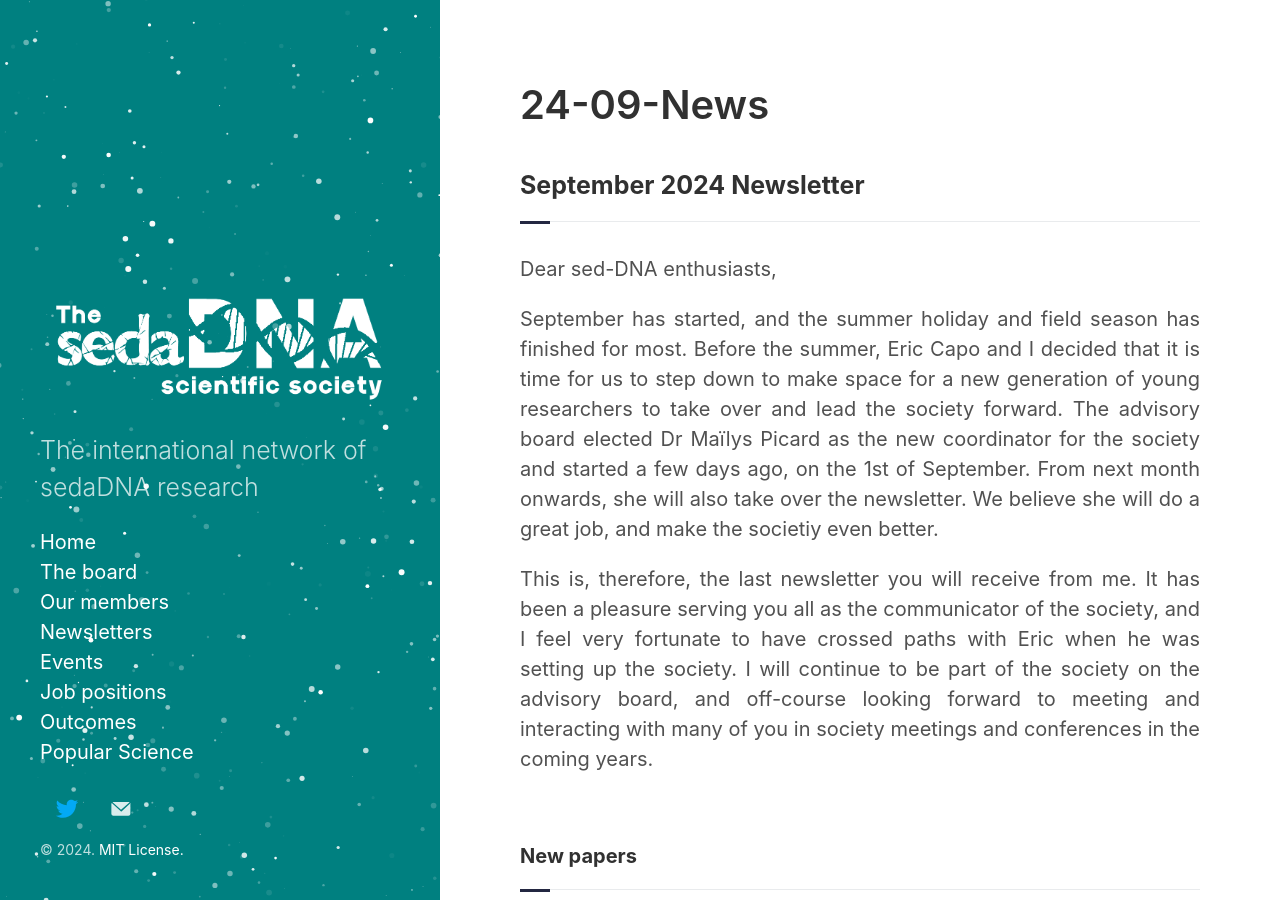
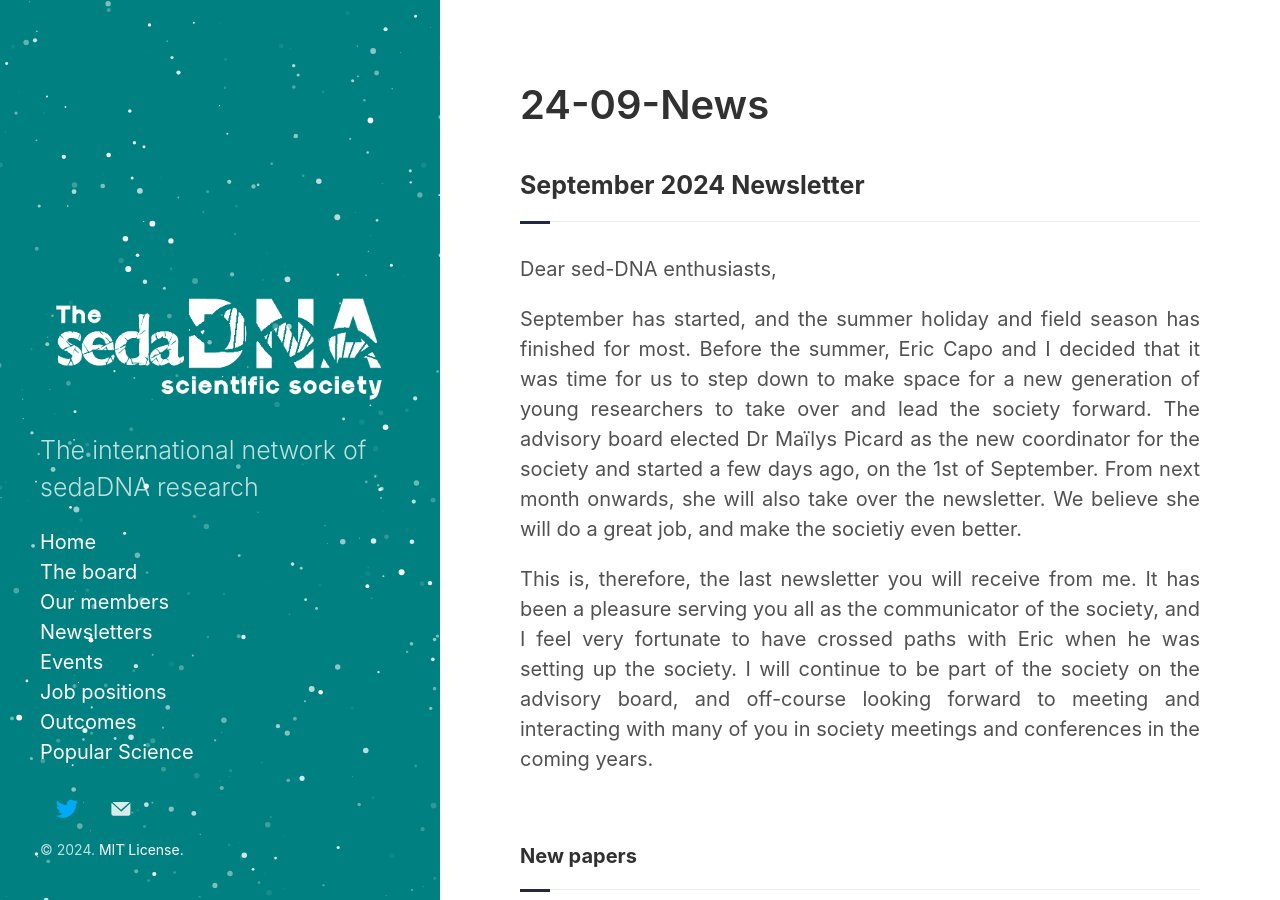
Before and after one commit to sedadna/sedadna.github.io, a Jekyll site: the page built from category/news/24-09.md, in a window 1280 px wide and 900 px high. Built offline with Jekyll 4.4.1, drawn with Linux system fonts in a browser that asks for light colours.

Commit message:
Update 24-09.md

```diff
--- a/category/news/24-09.md
+++ b/category/news/24-09.md
@@ -10,7 +10,7 @@ title: 24-09-News
 <div class="intro">
 <p> Dear sed-DNA enthusiasts,</p>
 
-<p>September has started, and the summer holiday and field season has finished for most. Before the summer, Eric Capo and I decided that it is time for us to step down to make space for a new generation of young researchers to take over and lead the society forward. The advisory board elected Dr Maïlys Picard as the new coordinator for the society and started a few days ago, on the 1st of September. From next month onwards, she will also take over the newsletter. We believe she will do a great job, and make the societiy even better.</p>
+<p>September has started, and the summer holiday and field season has finished for most. Before the summer, Eric Capo and I decided that it was time for us to step down to make space for a new generation of young researchers to take over and lead the society forward. The advisory board elected Dr Maïlys Picard as the new coordinator for the society and started a few days ago, on the 1st of September. From next month onwards, she will also take over the newsletter. We believe she will do a great job, and make the societiy even better.</p>
 
 <p>This is, therefore, the last newsletter you will receive from me. It has been a pleasure serving you all as the communicator of the society, and I feel very fortunate to have crossed paths with Eric when he was setting up the society. I will continue to be part of the society on the advisory board, and off-course looking forward to meeting and interacting with many of you in society meetings and conferences in the coming years.
 </p>
```
